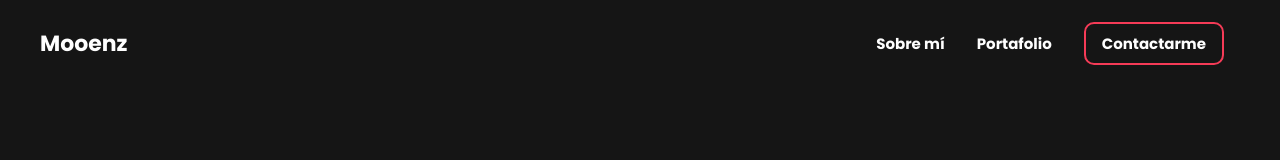
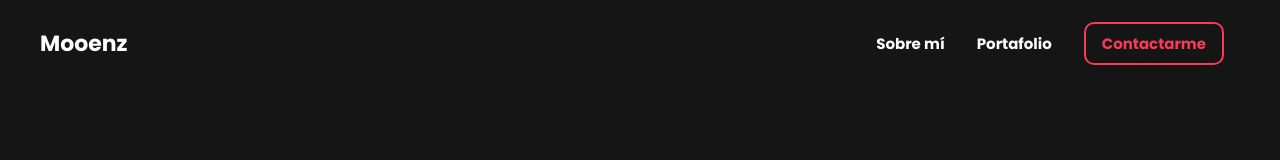
Before and after one commit to dioverdm/portfolio, a Next.js app: page / in a window 1280 px wide. Shown: the top 160 px of the page. Built offline with nearby package versions, Linux system fonts and the light colour scheme.

Commit message:
agrego nuevos estilos al boton de contacto

```diff
--- a/components/Navbar/styles.js
+++ b/components/Navbar/styles.js
@@ -171,7 +171,7 @@ export const Button = styled.span`
   border-radius: 10px;
   background-color: transparent;
   text-decoration: none;
-  color: ${white};
+  color: ${redCherry};
   font-family: 'Poppins', sans-serif;
   font-size: 3rem;
   font-weight: 700;
@@ -199,6 +199,9 @@ export const Button = styled.span`
 
   &:hover::before {
     transform: translateX(0);
-    box-shadow: 0 0 30px -7px #f53b57;
+  }
+
+  &:hover {
+    color: ${white};
   }
 `;
```
